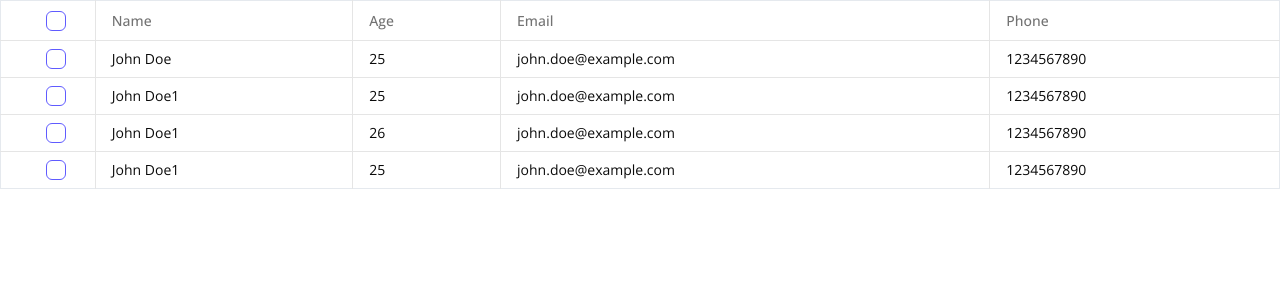
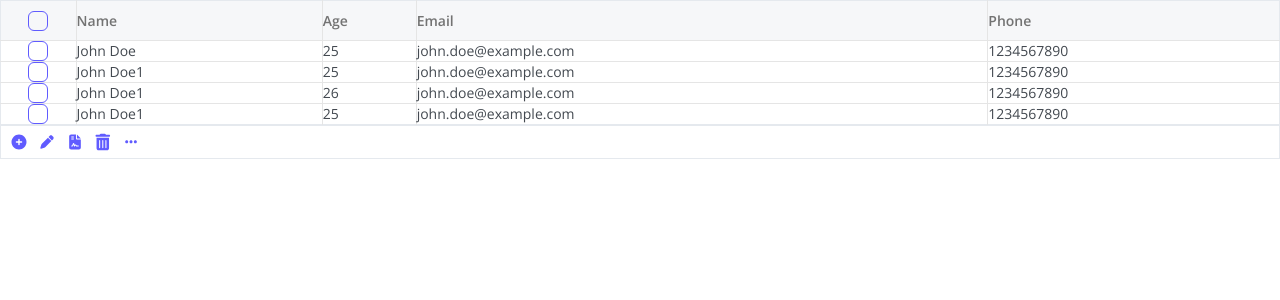
Before and after one commit to loki13-uix/avo-dash, a Next.js app: page / in a window 1280 px wide. Shown: the top 300 px of the page. Built offline with nearby package versions, Linux system fonts and the light colour scheme.

Commit message:
added table cell actions

```diff
--- a/package.json
+++ b/package.json
@@ -28,6 +28,7 @@
     "@radix-ui/react-dialog": "^1.1.6",
     "@radix-ui/react-label": "^2.1.2",
     "@radix-ui/react-radio-group": "^1.2.3",
+    "@radix-ui/react-select": "^2.1.6",
     "@radix-ui/react-slot": "^1.1.2",
     "@radix-ui/react-switch": "^1.1.3",
     "@tanstack/react-table": "^8.21.2",
--- a/src/app/page.tsx
+++ b/src/app/page.tsx
@@ -1,6 +1,7 @@
 'use client'
 
 import { DataTable } from '@/shared/components/atoms/data-table'
+import TableCellActions from '@/shared/components/atoms/table-cell-actions'
 import { Checkbox } from '@/shared/components/ui/checkbox'
 import type { ColumnDef } from '@tanstack/react-table'
 import { useState } from 'react'
@@ -97,6 +98,14 @@ export default function Home() {
           },
         ]}
       />
+
+      <TableCellActions
+        plusIcon={true}
+        penIcon={true}
+        fileWithData={true}
+        deleteIcon={true}
+        dots={true}
+      />
     </div>
   )
 }
--- a/src/constants/icons.ts
+++ b/src/constants/icons.ts
@@ -14,6 +14,7 @@ import ControlTextfield from '@/shared/icons/control-textfield'
 import Copy from '@/shared/icons/copy'
 import Details from '@/shared/icons/details'
 import Directory from '@/shared/icons/directory'
+import Dots from '@/shared/icons/dots'
 import Execution from '@/shared/icons/execution'
 import Export from '@/shared/icons/export'
 import FileData from '@/shared/icons/file-data'
@@ -97,6 +98,7 @@ export const iconNames = [
   'upload',
   'utilities',
   'wait',
+  'dots',
   'chevron-down',
 ] as const
 
@@ -121,6 +123,7 @@ export const iconRegistry = new Map<
   ['control-textfield', ControlTextfield],
   ['copy', Copy],
   ['details', Details],
+  ['dots', Dots],
   ['directory', Directory],
   ['execution', Execution],
   ['export', Export],
--- a/src/shared/components/atoms/data-table/index.tsx
+++ b/src/shared/components/atoms/data-table/index.tsx
@@ -33,14 +33,14 @@ export function DataTable<TData, TValue>({
 
   return (
     <div className='rounded-md'>
-      <Table className='border-collapse border border-grey-3'>
-        <TableHeader>
+      <Table className='border-collapse border border-grey-3 text-grey-13'>
+        <TableHeader className='bg-grey-1'>
           {table.getHeaderGroups().map((headerGroup) => (
             <TableRow key={headerGroup.id} className='border-b'>
               {headerGroup.headers.map((header) => (
                 <TableHead
                   key={header.id}
-                  className='border-r last:border-r-0 px-4 py-2'
+                  className='border-r last:border-r-0  font-semibold'
                 >
                   {header.isPlaceholder
                     ? null
@@ -60,7 +60,7 @@ export function DataTable<TData, TValue>({
                 {row.getVisibleCells().map((cell) => (
                   <TableCell
                     key={cell.id}
-                    className='border-r last:border-r-0 px-4 py-2'
+                    className='border-r last:border-r-0 '
                   >
                     {flexRender(cell.column.columnDef.cell, cell.getContext())}
                   </TableCell>
--- /dev/null
+++ b/src/shared/components/atoms/table-cell-actions.tsx
@@ -0,0 +1,45 @@
+import { cn } from '@/lib/utils'
+import { Icon } from './icon'
+
+type Props = {
+  plusIcon?: boolean
+  penIcon?: boolean
+  fileWithData?: boolean
+  deleteIcon?: boolean
+  dots?: boolean
+  isSelected?: boolean
+  isHeader?: boolean
+  className?: string
+}
+
+const TableCellActions = ({
+  plusIcon,
+  penIcon,
+  fileWithData,
+  deleteIcon,
+  dots,
+  isHeader,
+  isSelected,
+  className,
+}: Props) => {
+  return (
+    <div
+      className={cn(
+        'flex items-center border border-grey-3 hover:bg-[#F5F5FF] px-2 py-1.5 gap-x-2',
+        isSelected && 'bg-[#EBEBFF]',
+        isHeader && 'bg-grey-1',
+        className
+      )}
+    >
+      {plusIcon && <Icon name='plus-icon' color='#605BFF' className='size-5' />}
+      {penIcon && <Icon name='pen' color='#605BFF' className='size-5' />}
+      {fileWithData && (
+        <Icon name='file-data' color='#605BFF' className='size-5' />
+      )}
+      {deleteIcon && <Icon name='trash' color='#605BFF' className='size-5' />}
+      {dots && <Icon name='dots' color='#605BFF' className='size-5' />}
+    </div>
+  )
+}
+
+export default TableCellActions
--- a/src/shared/components/atoms/tablecell-leading.tsx
+++ b/src/shared/components/atoms/tablecell-leading.tsx
@@ -1,20 +1,164 @@
+// import { cn } from '@/lib/utils'
+// import type React from 'react'
+// import { Checkbox as ShadcnCheckbox } from '../ui/checkbox'
+// import { Icon } from './icon'
+
+// type Props = {
+//   checkboxProps?: React.ComponentPropsWithoutRef<typeof ShadcnCheckbox>
+//   selectedState?: boolean
+//   group?: boolean
+//   className?: string
+// }
+// const TableCellLeading = ({
+//   checkboxProps,
+//   selectedState,
+//   group,
+//   className,
+// }: Props) => {
+//   return (
+//     <div
+//       className={cn(
+//         'border border-grey-3 hover:bg-[#F5F5FF] px-2 py-[6px] flex items-center justify-center',
+//         selectedState && 'bg-[#EBEBFF]',
+//         group && 'bg-grey-2 border border-grey-3 gap-x-2',
+//         className
+//       )}
+//     >
+//       <ShadcnCheckbox
+//         {...checkboxProps}
+//         className={cn('border border-grey-8')}
+//       />
+
+//       {group && <Icon name='chevron-down' color='#605BFF' className='size-4' />}
+//     </div>
+//   )
+// }
+
+// export default TableCellLeading
+
 import { cn } from '@/lib/utils'
+import type { ColumnDef } from '@tanstack/react-table'
 import type React from 'react'
+import { createContext, useCallback, useContext, useState } from 'react'
 import { Checkbox as ShadcnCheckbox } from '../ui/checkbox'
 import { Icon } from './icon'
 
-type Props = {
+// Create a context for checkbox state management
+type CheckboxContextType = {
+  selectedRows: string[]
+  setSelectedRows: React.Dispatch<React.SetStateAction<string[]>>
+  headerChecked: boolean | 'indeterminate'
+  setHeaderChecked: React.Dispatch<
+    React.SetStateAction<boolean | 'indeterminate'>
+  >
+  handleRowCheckedChange: (checked: boolean, rowId: string) => void
+  handleHeaderCheckedChange: (checked: boolean) => void
+  data: Array<{ id: string }>
+}
+
+const CheckboxContext = createContext<CheckboxContextType | undefined>(
+  undefined
+)
+
+// Provider component to wrap around the table
+export function TableCheckboxProvider({
+  children,
+  data,
+  onChange,
+}: {
+  children: React.ReactNode
+  data: Array<{ id: string }>
+  onChange?: (selectedIds: string[]) => void
+}) {
+  const [headerChecked, setHeaderChecked] = useState<boolean | 'indeterminate'>(
+    false
+  )
+  const [selectedRows, setSelectedRows] = useState<string[]>([])
+
+  const handleHeaderCheckedChange = useCallback(
+    (checked: boolean) => {
+      setHeaderChecked(checked)
+      const newSelectedIds = checked ? data.map((item) => item.id) : []
+      setSelectedRows(newSelectedIds)
+      onChange?.(newSelectedIds)
+    },
+    [data, onChange]
+  )
+
+  const handleRowCheckedChange = useCallback(
+    (checked: boolean, rowId: string) => {
+      let newSelectedRows: string[]
+
+      if (checked) {
+        newSelectedRows = [...selectedRows, rowId]
+      } else {
+        newSelectedRows = selectedRows.filter((id) => id !== rowId)
+      }
+
+      setSelectedRows(newSelectedRows)
+      setHeaderChecked(
+        newSelectedRows.length === 0
+          ? false
+          : newSelectedRows.length === data.length
+            ? true
+            : 'indeterminate'
+      )
+
+      onChange?.(newSelectedRows)
+    },
+    [selectedRows, data, onChange]
+  )
+
+  const value = {
+    selectedRows,
+    setSelectedRows,
+    headerChecked,
+    setHeaderChecked,
+    handleRowCheckedChange,
+    handleHeaderCheckedChange,
+    data,
+  }
+
+  return (
+    <CheckboxContext.Provider value={value}>
+      {children}
+    </CheckboxContext.Provider>
+  )
+}
+
+// Hook to use the checkbox context
+export const useCheckboxContext = () => {
+  const context = useContext(CheckboxContext)
+  if (!context) {
+    throw new Error(
+      'useCheckboxContext must be used within a TableCheckboxProvider'
+    )
+  }
+  return context
+}
+
+// Original TableCellLeading props
+type TableCellLeadingProps = {
   checkboxProps?: React.ComponentPropsWithoutRef<typeof ShadcnCheckbox>
   selectedState?: boolean
   group?: boolean
+  className?: string
 }
-const TableCellLeading = ({ checkboxProps, selectedState, group }: Props) => {
+
+// Enhanced TableCellLeading component
+const TableCellLeading = ({
+  checkboxProps,
+  selectedState,
+  group,
+  className,
+}: TableCellLeadingProps) => {
   return (
     <div
       className={cn(
-        'border border-grey-3 hover:bg-[#F5F5FF] px-2 py-[6px] flex items-center',
+        'border border-grey-3 hover:bg-[#F5F5FF] px-2 py-[6px] flex items-center justify-center',
         selectedState && 'bg-[#EBEBFF]',
-        group && 'bg-grey-2 border border-grey-3 gap-x-2'
+        group && 'bg-grey-2 border border-grey-3 gap-x-2',
+        className
       )}
     >
       <ShadcnCheckbox
@@ -27,4 +171,60 @@ const TableCellLeading = ({ checkboxProps, selectedState, group }: Props) => {
   )
 }
 
+// Header cell with checkbox
+export const TableCellLeadingHeader = ({
+  className,
+}: {
+  className?: string
+}) => {
+  const { headerChecked, handleHeaderCheckedChange } = useCheckboxContext()
+
+  return (
+    <TableCellLeading
+      checkboxProps={{
+        checked: headerChecked,
+        onCheckedChange: handleHeaderCheckedChange,
+      }}
+      className={className}
+    />
+  )
+}
+
+// Row cell with checkbox
+export const TableCellLeadingRow = ({
+  rowId,
+  className,
+}: {
+  rowId: string
+  className?: string
+}) => {
+  const { selectedRows, handleRowCheckedChange } = useCheckboxContext()
+  const isSelected = selectedRows.includes(rowId)
+
+  return (
+    <TableCellLeading
+      checkboxProps={{
+        checked: isSelected,
+        onCheckedChange: (checked) => handleRowCheckedChange(!!checked, rowId),
+      }}
+      selectedState={isSelected}
+      className={className}
+    />
+  )
+}
+
+// Helper function to get the checkbox column
+export function getCheckboxColumn<T extends { id: string }>(): ColumnDef<
+  T,
+  unknown
+> {
+  return {
+    id: 'selection',
+    header: () => <TableCellLeadingHeader className='border-none ' />,
+    cell: ({ row }) => (
+      <TableCellLeadingRow rowId={row.original.id} className='px-1.5 py-2' />
+    ),
+  }
+}
+
 export default TableCellLeading
--- a/src/shared/components/ui/table.tsx
+++ b/src/shared/components/ui/table.tsx
@@ -70,7 +70,7 @@ function TableHead({ className, ...props }: React.ComponentProps<'th'>) {
     <th
       data-slot='table-head'
       className={cn(
-        'text-muted-foreground h-10 px-2 text-left align-middle font-medium whitespace-nowrap [&:has([role=checkbox])]:pr-0 [&>[role=checkbox]]:translate-y-[2px]',
+        'text-muted-foreground h-10  text-left align-middle font-medium whitespace-nowrap [&:has([role=checkbox])]:pr-0 [&>[role=checkbox]]:translate-y-[2px]',
         className
       )}
       {...props}
@@ -83,7 +83,7 @@ function TableCell({ className, ...props }: React.ComponentProps<'td'>) {
     <td
       data-slot='table-cell'
       className={cn(
-        'p-2 align-middle whitespace-nowrap [&:has([role=checkbox])]:pr-0 [&>[role=checkbox]]:translate-y-[2px]',
+        'align-middle whitespace-nowrap [&:has([role=checkbox])]:pr-0 [&>[role=checkbox]]:translate-y-[2px]',
         className
       )}
       {...props}
--- /dev/null
+++ b/src/shared/icons/dots.tsx
@@ -0,0 +1,13 @@
+import type React from 'react'
+
+type Props = React.SVGProps<SVGSVGElement>
+
+const Dots = ({ width, height, ...props }: Props) => {
+  return (
+    <svg width={width} height={height} viewBox='0 0 24 24' {...props}>
+      <path d='M5 11.8229C5 11.3394 5.19206 10.8758 5.53392 10.5339C5.87578 10.1921 6.33945 10 6.82292 10C7.30638 10 7.77005 10.1921 8.11191 10.5339C8.45378 10.8758 8.64583 11.3394 8.64583 11.8229C8.64583 12.3064 8.45378 12.7701 8.11191 13.1119C7.77005 13.4538 7.30638 13.6458 6.82292 13.6458C6.33945 13.6458 5.87578 13.4538 5.53392 13.1119C5.19206 12.7701 5 12.3064 5 11.8229ZM10.2083 11.8229C10.2083 11.3394 10.4004 10.8758 10.7423 10.5339C11.0841 10.1921 11.5478 10 12.0312 10C12.5147 10 12.9784 10.1921 13.3202 10.5339C13.6621 10.8758 13.8542 11.3394 13.8542 11.8229C13.8542 12.3064 13.6621 12.7701 13.3202 13.1119C12.9784 13.4538 12.5147 13.6458 12.0312 13.6458C11.5478 13.6458 11.0841 13.4538 10.7423 13.1119C10.4004 12.7701 10.2083 12.3064 10.2083 11.8229ZM17.2396 10C17.7231 10 18.1867 10.1921 18.5286 10.5339C18.8704 10.8758 19.0625 11.3394 19.0625 11.8229C19.0625 12.3064 18.8704 12.7701 18.5286 13.1119C18.1867 13.4538 17.7231 13.6458 17.2396 13.6458C16.7561 13.6458 16.2924 13.4538 15.9506 13.1119C15.6087 12.7701 15.4167 12.3064 15.4167 11.8229C15.4167 11.3394 15.6087 10.8758 15.9506 10.5339C16.2924 10.1921 16.7561 10 17.2396 10Z' />
+    </svg>
+  )
+}
+
+export default Dots
--- a/src/shared/icons/plus-icon.tsx
+++ b/src/shared/icons/plus-icon.tsx
@@ -4,8 +4,8 @@ type props = React.SVGProps<SVGSVGElement>
 
 const PlusIcon = ({ height, width, ...props }: props) => {
   return (
-    <svg viewBox='0 0 21 22' width={width} height={height} {...props}>
-      <path d='M9 18C11.3869 18 13.6761 17.0518 15.364 15.364C17.0518 13.6761 18 11.3869 18 9C18 6.61305 17.0518 4.32387 15.364 2.63604C13.6761 0.948212 11.3869 0 9 0C6.61305 0 4.32387 0.948212 2.63604 2.63604C0.948212 4.32387 0 6.61305 0 9C0 11.3869 0.948212 13.6761 2.63604 15.364C4.32387 17.0518 6.61305 18 9 18ZM8.15625 12.0938V9.84375H5.90625C5.43867 9.84375 5.0625 9.46758 5.0625 9C5.0625 8.53242 5.43867 8.15625 5.90625 8.15625H8.15625V5.90625C8.15625 5.43867 8.53242 5.0625 9 5.0625C9.46758 5.0625 9.84375 5.43867 9.84375 5.90625V8.15625H12.0938C12.5613 8.15625 12.9375 8.53242 12.9375 9C12.9375 9.46758 12.5613 9.84375 12.0938 9.84375H9.84375V12.0938C9.84375 12.5613 9.46758 12.9375 9 12.9375C8.53242 12.9375 8.15625 12.5613 8.15625 12.0938Z' />
+    <svg width='24' height='24' viewBox='0 0 24 24' {...props}>
+      <path d='M12 21C14.3869 21 16.6761 20.0518 18.364 18.364C20.0518 16.6761 21 14.3869 21 12C21 9.61305 20.0518 7.32387 18.364 5.63604C16.6761 3.94821 14.3869 3 12 3C9.61305 3 7.32387 3.94821 5.63604 5.63604C3.94821 7.32387 3 9.61305 3 12C3 14.3869 3.94821 16.6761 5.63604 18.364C7.32387 20.0518 9.61305 21 12 21ZM11.1562 15.0938V12.8438H8.90625C8.43867 12.8438 8.0625 12.4676 8.0625 12C8.0625 11.5324 8.43867 11.1562 8.90625 11.1562H11.1562V8.90625C11.1562 8.43867 11.5324 8.0625 12 8.0625C12.4676 8.0625 12.8438 8.43867 12.8438 8.90625V11.1562H15.0938C15.5613 11.1562 15.9375 11.5324 15.9375 12C15.9375 12.4676 15.5613 12.8438 15.0938 12.8438H12.8438V15.0938C12.8438 15.5613 12.4676 15.9375 12 15.9375C11.5324 15.9375 11.1562 15.5613 11.1562 15.0938Z' />
     </svg>
   )
 }
```
Also changed, not shown: 2 other files (tests, documents, lock files or other folders).
